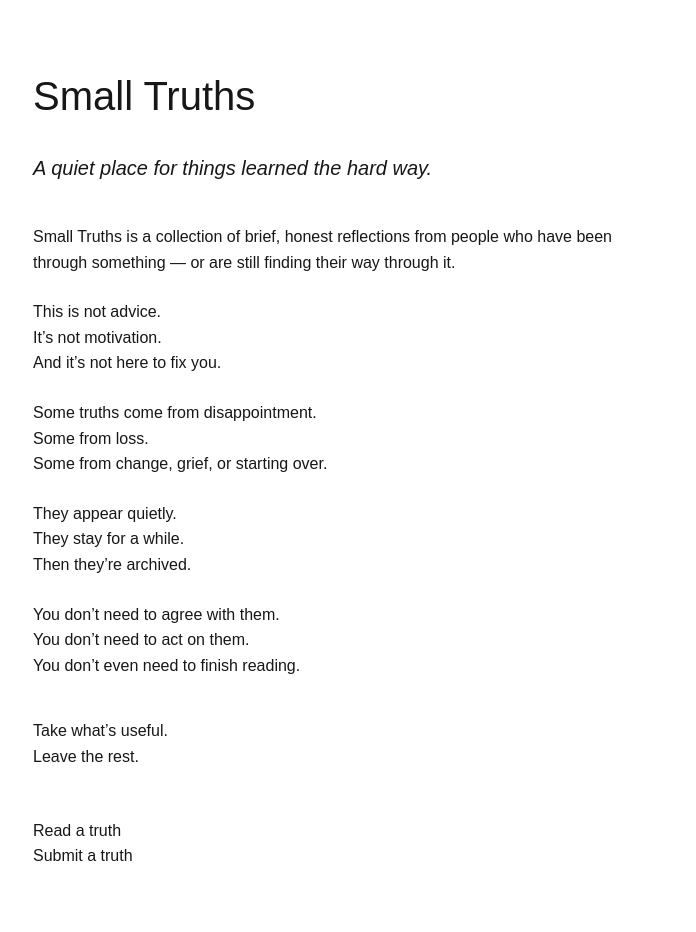
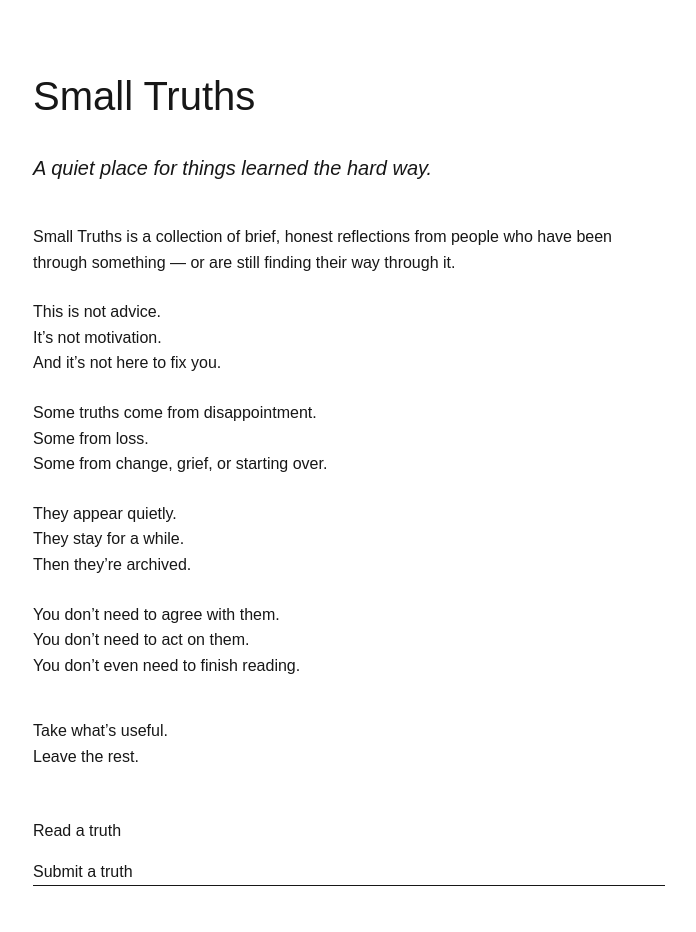
Before and after one commit to noland504476/small-truth, a Next.js app: page / in a window 1280 px wide. Shown: the top 932 px of the page, without its empty margins (291-987 px from the left). Built offline with nearby package versions, Linux system fonts and the light colour scheme.

Commit message:
Update page.tsx

```diff
--- a/app/page.tsx
+++ b/app/page.tsx
@@ -43,10 +43,14 @@ export default function Home() {
         Leave the rest.
       </p>
 
-      <div style={{ marginBottom: "4rem" }}>
-        <p style={{ fontWeight: 500 }}>Read a truth</p>
-        <p style={{ fontWeight: 500 }}>Submit a truth</p>
-      </div>
+      <a href="/read" style={{ fontWeight: 500, display: "block", marginBottom: "1rem" }}>
+  Read a truth
+</a>
+
+<a href="/submit" style={{ fontWeight: 500 }}>
+  Submit a truth
+</a>
+
 
       <hr style={{ marginBottom: "2.5rem" }} />
 
```
